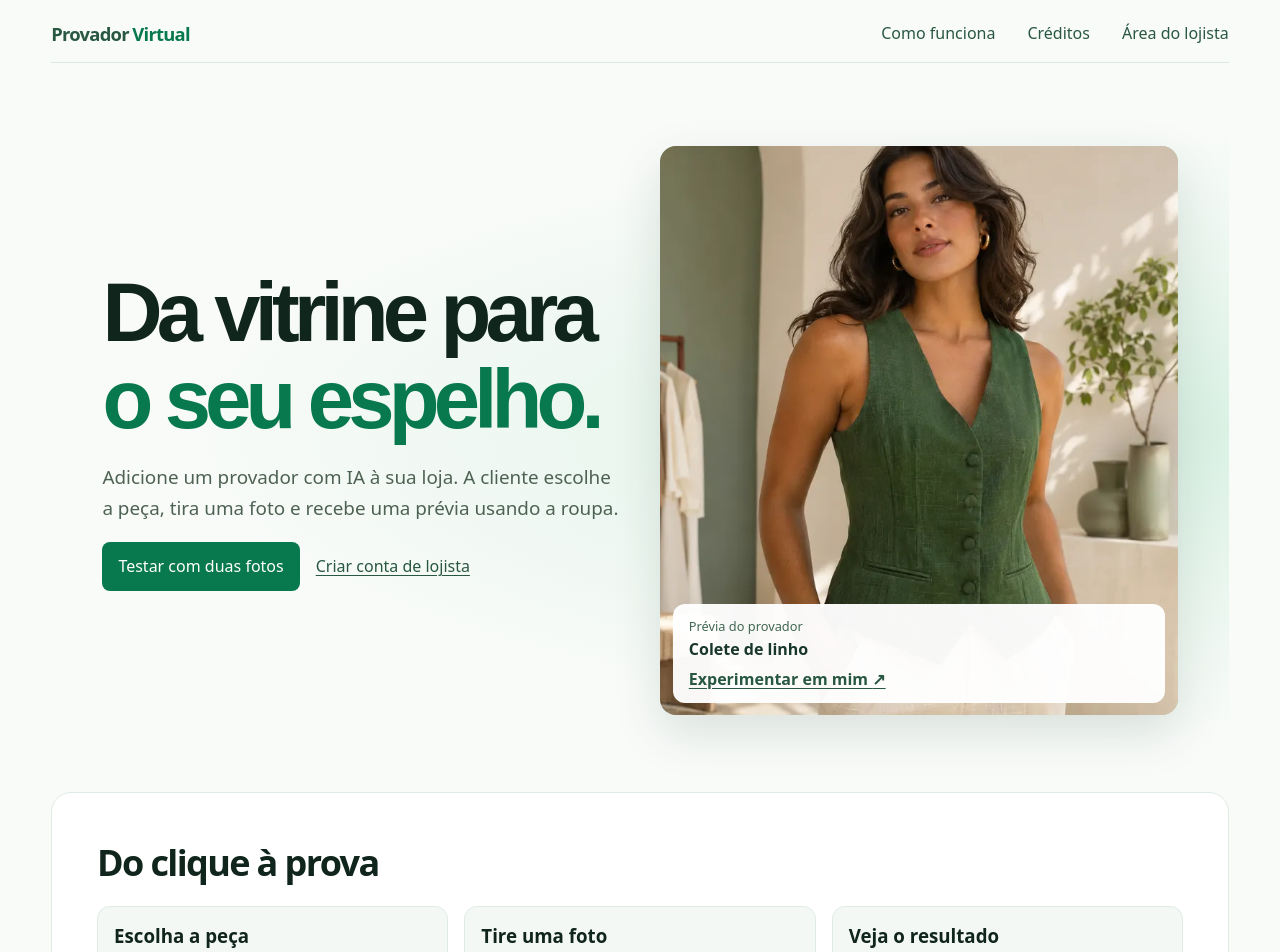
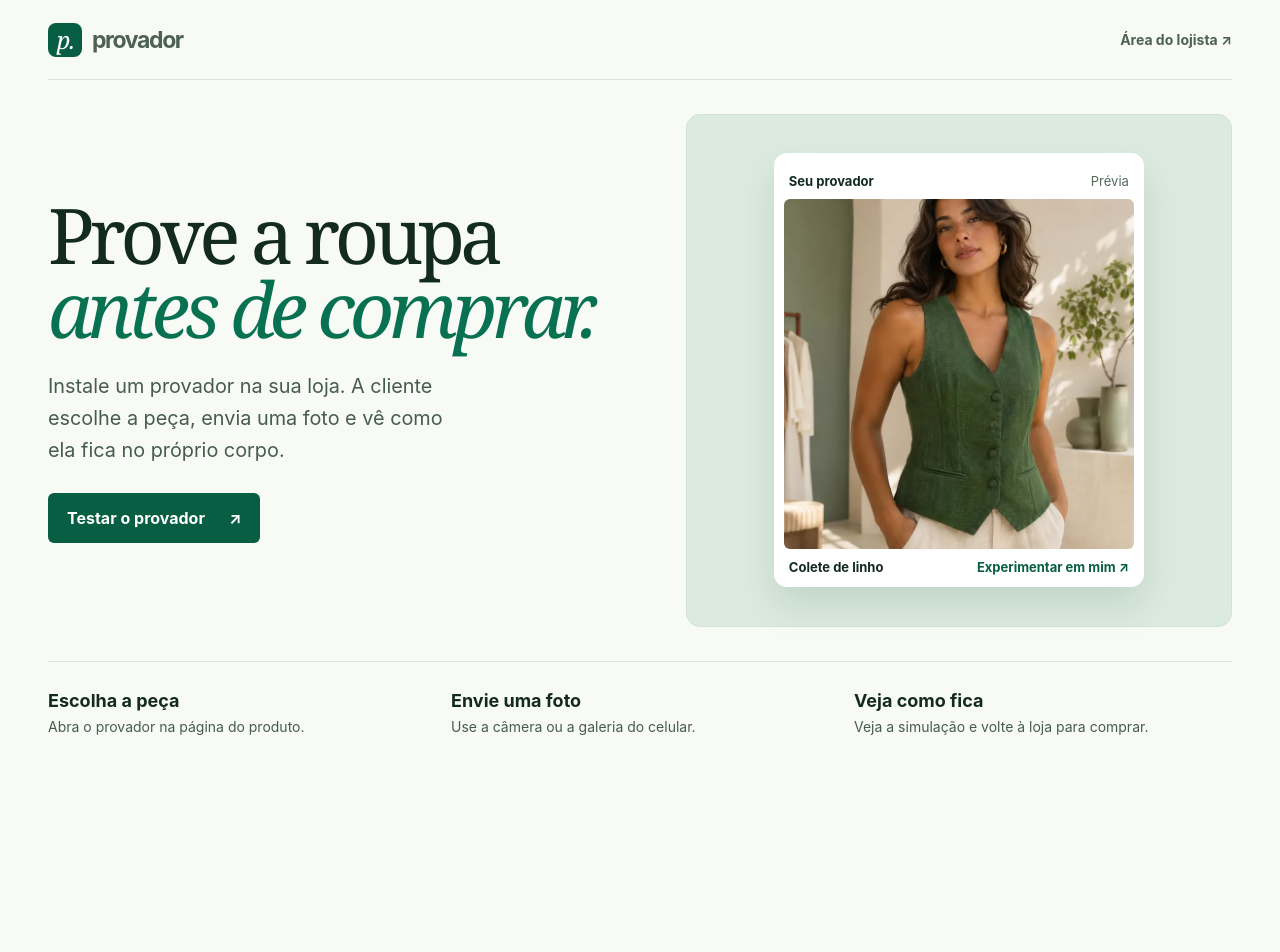
Before and after one commit to novofacebookjeancarlos-lang/provador, a Next.js app: page / in a window 1280 px wide. Shown: the top 952 px of the page. After the commit the page ends 800 px from the top, so only its background shows below. Built offline with nearby package versions, Linux system fonts and the light colour scheme.

Commit message:
Redesign landing with focused product preview

```diff
--- a/app/page.js
+++ b/app/page.js
@@ -1,25 +1,36 @@
 import { redirect } from 'next/navigation'
+import './landing.css'
 
 export default async function Home({ searchParams }) {
   const query = await searchParams
   if (typeof query.peca === 'string' && query.peca) redirect('/testar?peca=' + encodeURIComponent(query.peca))
 
-  return <main className="landing">
-    <nav className="site-nav"><a className="wordmark" href="/">Provador<span>Virtual</span></a><div><a href="#como-funciona">Como funciona</a><a href="#planos">Créditos</a><a href="/painel">Área do lojista</a></div></nav>
-    <header className="hero">
-      <div><h1>Da vitrine para<br /> <em>o seu espelho.</em></h1>
-      <p>Adicione um provador com IA à sua loja. A cliente escolhe a peça, tira uma foto e recebe uma prévia usando a roupa.</p>
-      <div className="actions"><a className="cta" href="/testar">Testar com duas fotos</a><a href="/painel">Criar conta de lojista</a></div></div>
-      <figure className="hero-preview"><img src="/editorial.webp" alt="Modelo vestindo um colete verde em estúdio" fetchPriority="high" /><figcaption><span>Prévia do provador</span><strong>Colete de linho</strong><a href="/testar">Experimentar em mim <span aria-hidden="true">↗</span></a></figcaption></figure>
+  return <main className="showroom">
+    <nav className="showroom-nav" aria-label="Principal">
+      <a className="showroom-brand" href="/"><span aria-hidden="true">p.</span> provador</a>
+      <a href="/painel">Área do lojista <span aria-hidden="true">↗</span></a>
+    </nav>
+
+    <header className="showroom-hero">
+      <div className="showroom-copy">
+        <h1>Prove a roupa<br /> <em>antes de comprar.</em></h1>
+        <p>Instale um provador na sua loja. A cliente escolhe a peça, envia uma foto e vê como ela fica no próprio corpo.</p>
+        <a className="showroom-cta" href="/testar">Testar o provador <span aria-hidden="true">↗</span></a>
+      </div>
+
+      <div className="showroom-stage">
+        <figure className="showroom-preview">
+          <div className="preview-title"><strong>Seu provador</strong><span>Prévia</span></div>
+          <img src="/editorial.webp" alt="Prévia ilustrativa de uma modelo usando um colete verde de linho" fetchPriority="high" />
+          <figcaption><span>Colete de linho</span><a href="/testar">Experimentar em mim <span aria-hidden="true">↗</span></a></figcaption>
+        </figure>
+      </div>
     </header>
-    <section id="como-funciona" className="how landing-section"><h2>Do clique à prova</h2><div className="steps">
-      <article><h3>Escolha a peça</h3><p>O botão abre a variante selecionada na vitrine.</p></article>
-      <article><h3>Tire uma foto</h3><p>A cliente usa a câmera ou escolhe uma imagem da galeria.</p></article>
-      <article><h3>Veja o resultado</h3><p>A simulação aparece na tela com um link de volta para a peça.</p></article>
-    </div></section>
-    <section className="landing-section integration"><h2>Instale na sua vitrine</h2><p>Use um bloco Liquid na Shopify ou um script em uma loja própria. O painel permite vincular cada variante à foto correspondente e pausar peças a qualquer momento.</p></section>
-    <section id="planos" className="landing-section"><h2>Créditos pré-pagos</h2><p>Solicite recargas no painel. Os créditos entram após a confirmação do pagamento.</p><div className="metrics"><section><strong>R$ 49</strong><span>30 provas</span></section><section><strong>R$ 129</strong><span>100 provas</span></section></div></section>
-    <section className="landing-section final-cta"><h2>Experimente com uma peça da sua loja</h2><a className="cta" href="/testar">Abrir o provador</a></section>
-    <footer><strong>Provador Virtual</strong><a href="/painel">Área do lojista</a></footer>
+
+    <section className="showroom-flow" aria-label="Como funciona">
+      <article><h2>Escolha a peça</h2><p>Abra o provador na página do produto.</p></article>
+      <article><h2>Envie uma foto</h2><p>Use a câmera ou a galeria do celular.</p></article>
+      <article><h2>Veja como fica</h2><p>Veja a simulação e volte à loja para comprar.</p></article>
+    </section>
   </main>
 }
```
